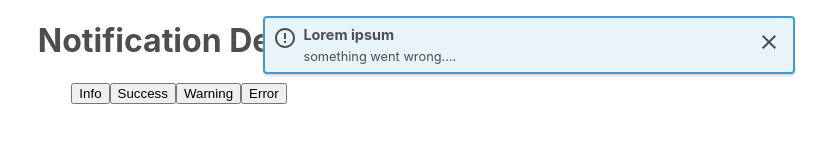
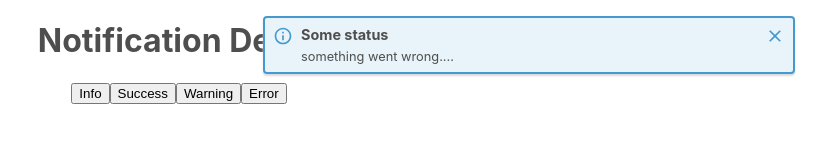
Before and after one commit to Anny88/notifications, a React (Create React App) app: page / in a window 1280 px wide. Both pictures are taken after a click on the button "Info". Shown: the top 160 px of the page, without its empty margins (461-1280 px from the left). Built offline with nearby package versions, Linux system fonts and the light colour scheme.

Commit message:
added different types of icons

```diff
--- a/src/App.js
+++ b/src/App.js
@@ -23,8 +23,9 @@ function App() {
         {notifications.map(({ id, color }) => (
             <Notification
                 key={id}
-                color={color}
+                status={color}
                 onDelete={() => deleteNotification(id)}
+                title="Some status"
                 message="something went wrong...."
             />
         ))}
--- a/src/notifications/Notification/Notification.scss
+++ b/src/notifications/Notification/Notification.scss
@@ -13,10 +13,17 @@
     border-radius: $border-radius;
     box-shadow: $box-shadow-light;
 
+
+    .icon-container {
+        position: absolute;
+        top: 8px;
+        left: 8px;
+    }
+
     .text-content {
         display: flex;
         flex-direction: column;
-        margin: 0 .4rem;
+        margin: 0 28px;
 
         .title {
             font-size: .9rem;
@@ -31,8 +38,8 @@
 
     .closeButton {
         position: absolute;
-        top: 12px;
-        right: 12px;
+        top: 8px;
+        right: 8px;
         background: transparent;
         padding: 0;
         border: none;
@@ -45,21 +52,33 @@
 .notification.info {
     background-color: $color-info-light;
     border-color: $color-info;
+    svg {
+        color: $color-info;
+    }
 }
 
 .notification.success {
     background-color: $color-success-light;
     border-color: $color-success;
+    svg {
+        color: $color-success;
+    }
 }
 
 .notification.warning {
     background-color: $color-warning-light;
     border-color: $color-warning;
+    svg {
+        color: $color-warning;
+    }
 }
 
 .notification.error {
     background-color: $color-error-light;
     border-color: $color-error;
+    svg {
+        color: $color-error;
+    }
 }
 
 .notification:not(:last-child) {
--- a/src/notifications/Notification/index.js
+++ b/src/notifications/Notification/index.js
@@ -1,7 +1,10 @@
 import React from "react";
 import PropTypes from "prop-types";
-import CloseOutlineIcon from '@material-ui/icons/CloseOutlined';
+import CloseIcon from '@material-ui/icons/CloseOutlined';
 import WarningIcon from '@material-ui/icons/ErrorOutlineOutlined';
+import InfoIcon from '@material-ui/icons/InfoOutlined';
+import SuccessIcon from '@material-ui/icons/CheckCircleOutlineOutlined';
+import ErrorIcon from '@material-ui/icons/NotInterestedOutlined';
 import createContainer from "../createNotifications/createNotification";
 import {createPortal} from "react-dom";
 import "./Notification.scss";
@@ -9,18 +12,18 @@ import "./Notification.scss";
 const DEFAULT_TITLE = 'Lorem ipsum';
 const DEFAULT_MESSAGE = 'Lorem ipsum ';
 
-export function Notification({ color = Color.info, onDelete, title, message }) {
+export function Notification({ status = Color.info, onDelete, title, message }) {
     const container = createContainer();
 
     return createPortal(
-        <div className={`notification ${color}`}>
-            <WarningIcon />
+        <div className={`notification ${status}`}>
+            <div className="icon-container">{Icon[status]}</div>
             <div className="text-content">
                 <span className="title">{title || DEFAULT_TITLE}</span>
                 <span className="message">{message || DEFAULT_MESSAGE}</span>
             </div>
             <button className="closeButton" onClick={onDelete}>
-                <CloseOutlineIcon />
+                <CloseIcon fontSize="small" />
             </button>
         </div>,
         container
@@ -34,7 +37,16 @@ export const Color = {
     error: "error",
 };
 
+const Icon = {
+    info: <InfoIcon fontSize="small" />,
+    success: <SuccessIcon fontSize="small" />,
+    warning:  <WarningIcon fontSize="small" />,
+    error: <ErrorIcon fontSize="small" />,
+};
+
 Notification.propTypes = {
-    notificationType: PropTypes.oneOf(Object.keys(Color)),
-    children: PropTypes.element,
+    status: PropTypes.oneOf(Object.keys(Color)),
+    title: PropTypes.string.isRequired,
+    message: PropTypes.string,
+    onDelete: PropTypes.func.isRequired,
 };
```
